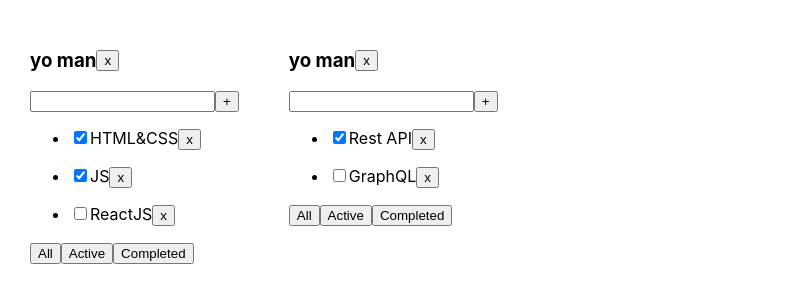
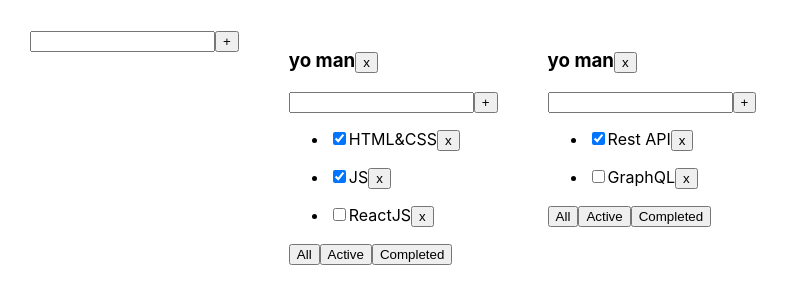
Before and after one commit to YuryDash/new-todo, a React (Create React App) app: page / in a window 1280 px wide. Shown: the top 304 px of the page, without its empty margins (0-789 px from the left). Built offline with nearby package versions, Linux system fonts and the light colour scheme.

Commit message:
editableSpan, AddItemForm

```diff
--- /dev/null
+++ b/src/AddItemForm.tsx
@@ -0,0 +1,47 @@
+import React, { ChangeEvent, KeyboardEvent, useState } from "react";
+
+
+type AddItemFormPropsType = {
+  addItems: (title: string) => void
+}
+
+export const AddItemForm: React.FC<AddItemFormPropsType> = ({
+                                                              addItems
+                                                            }) => {
+  let [title, setTitle] = useState("");
+  const [error, setError] = useState<string | null>(null);
+
+  const addItem = () => {
+    debugger
+    if (title.trim() !== "") {
+      addItems(title);
+      setTitle("");
+    } else {
+      setError("Title is required");
+    }
+  };
+  const onChangeHandler = (e: ChangeEvent<HTMLInputElement>) => {
+    setTitle(e.currentTarget.value);
+  };
+
+  const onKeyDownHandler = (e: KeyboardEvent<HTMLInputElement>) => {
+    setError(null);
+    if (e.key === "Enter") {
+      addItem();
+    }
+  };
+
+  return (
+    <div>
+      <input
+        type="text"
+        onChange={onChangeHandler}
+        onKeyDown={onKeyDownHandler}
+        value={title}
+      />
+      <button onClick={addItem}>+</button>
+      {error && <div> {error} </div>}
+    </div>
+  );
+
+};
--- a/src/App.tsx
+++ b/src/App.tsx
@@ -2,6 +2,7 @@ import React, { useState } from "react";
 import "./App.css";
 import { TaskType, Todolist } from "./Todolist";
 import { v1 } from "uuid";
+import { AddItemForm } from "./AddItemForm";
 
 function App() {
   let todolistID1 = v1();
@@ -39,6 +40,7 @@ function App() {
   };
 
   const addTask = (title: string, todoID: string) => {
+    debugger
     const newTask = { id: v1(), title, isDone: false };
     tasks[todoID] = [newTask, ...tasks[todoID]];
     setTasks({ ...tasks });
@@ -58,8 +60,27 @@ function App() {
     setTasks({...tasks})
   };
 
+  const addTodo = (title: string) => {
+    let newTodoID = v1();
+    let newTodo:TodolistType = {id: newTodoID, title, filter:'all'}
+    setTodolists([newTodo, ...todolists])
+    setTasks( {...tasks, [newTodoID]: []} )
+  }
+
+  const changeTaskTitle = (taskID: string, title:string, todoID:string) => {
+    tasks[todoID] = tasks[todoID].map( el => el.id === taskID ? {...el, title } : el )
+    setTasks({...tasks})
+  }
+
+  const todoChangeTitle = (title: string, todoID: string) => {
+    console.log( title,': title', ' - ', todoID,': todoID' );
+    todolists = todolists.map( el => el.id === todoID ? {...el , title} : el )
+    setTodolists( [...todolists] )
+  }
+
   return (
     <div className="App">
+      <AddItemForm addItems={addTodo}/>
       {
         todolists.map(todo => {
           let tasksForTodo = tasks[todo.id];
@@ -80,6 +101,8 @@ function App() {
             addTask={addTask}
             onChangeTaskStatus={onChangeTaskStatus}
             removeTodo={removeTodo}
+            changeTaskTitle={changeTaskTitle}
+            todoChangeTitle={todoChangeTitle}
           />;
         })
       }
--- /dev/null
+++ b/src/EditableSpan.tsx
@@ -0,0 +1,37 @@
+import React, { ChangeEvent, useState } from "react";
+
+type EditableSpanPropsType = {
+  title: string
+  onTitleChange: (title: string) => void
+};
+export const EditableSpan: React.FC<EditableSpanPropsType> = ({
+                                                                title,
+                                                                onTitleChange
+                                                              }) => {
+  const [editMode, setEditMode] = useState(false);
+  const [titleValue, setTitleValue] = useState('');
+
+  const activateEditMode = () => {
+    setEditMode( true )
+    setTitleValue( title )
+  }
+
+  const deactivateEditMode = () => {
+    setEditMode(false)
+    onTitleChange( titleValue )
+  }
+
+const onChangeHandle = (e:ChangeEvent<HTMLInputElement>) => {
+  console.log(e.currentTarget.value);
+    setTitleValue( e.currentTarget.value )
+}
+  return (
+    <span>
+      {
+        editMode
+          ? <input type="text" value={titleValue} onChange={onChangeHandle} autoFocus  onBlur={deactivateEditMode}/>
+          : <span onDoubleClick={activateEditMode}>{title}</span>
+      }
+    </span>
+  );
+};
--- a/src/Todolist.tsx
+++ b/src/Todolist.tsx
@@ -1,5 +1,7 @@
-import React, { ChangeEvent, useState, KeyboardEvent } from "react";
+import React, { ChangeEvent } from "react";
+import { AddItemForm } from "./AddItemForm";
 import { FilterType } from "./App";
+import { EditableSpan } from "./EditableSpan";
 
 type TodolistPropsType = {
   title: string
@@ -10,6 +12,8 @@ type TodolistPropsType = {
   onChangeTaskStatus: (taskID: string, isDone: boolean, todoID: string) => void
   todoID: string
   removeTodo: (todoID: string) => void
+  changeTaskTitle: (taskID: string, title: string, todoID: string) => void
+  todoChangeTitle: (title: string, todoID: string) => void
 }
 
 export type TaskType = {
@@ -25,23 +29,26 @@ export const Todolist: React.FC<TodolistPropsType> = ({
                                                         addTask,
                                                         onChangeTaskStatus,
                                                         todoID,
-                                                        removeTodo
+                                                        removeTodo,
+                                                        changeTaskTitle,
+                                                        todoChangeTitle
                                                       }) => {
-
-  const [taskTitle, setTaskTitle] = useState("");
 
   const taskMapped = task.map(el => {
     const onClickDeleteHandler = () => {
       removeTask(el.id, todoID);
     };
     const onChangeTaskStatusHandle = (e: ChangeEvent<HTMLInputElement>) => {
-      onChangeTaskStatus(el.id, e.currentTarget.checked,todoID);
+      onChangeTaskStatus(el.id, e.currentTarget.checked, todoID);
     };
+    const onTitleChange = (title: string) => {
+     changeTaskTitle( el.id, title, todoID )
+    }
     return (
       <ul key={el.id}>
         <li>
           <input type="checkbox" checked={el.isDone} onChange={onChangeTaskStatusHandle} />
-          <span>{el.title}</span>
+          <EditableSpan title={el.title} onTitleChange={onTitleChange}/>
           <button onClick={onClickDeleteHandler}>x</button>
         </li>
       </ul>
@@ -50,38 +57,25 @@ export const Todolist: React.FC<TodolistPropsType> = ({
   const onClickChangeFilterHandle = (filter: FilterType) => {
     changeFilter(filter, todoID);
   };
-  const onChangeFieldHandle = (e: ChangeEvent<HTMLInputElement>) => {
-    setTaskTitle(e.currentTarget.value);
+  const deleteTodoHandler = () => {
+    removeTodo(todoID);
   };
-  const onCLickAddTaskHandle = () => {
-    if (taskTitle !== "")
-      addTask(taskTitle.trim(), todoID);
-    setTaskTitle("");
+  const addTaskHandler = (title: string) => {
+    addTask(title, todoID);
   };
-  const onKeyDownHandle = (e: KeyboardEvent<HTMLInputElement>) => {
-    if (e.key === "Enter") {
-      onCLickAddTaskHandle();
-    }
-  };
-
-  const deleteTodoHandler = () => {
-    removeTodo( todoID )
+  const onTodoTitleChange = (title: string) => {
+    todoChangeTitle( title, todoID )
   }
-
   return (
     <div>
       <div>
-        <div style={{display:"flex", alignItems:"center"}}>
-          <h3>{title}</h3>
-          <div>
+
+          <h3>
+            <EditableSpan title={title} onTitleChange={onTodoTitleChange}/>
             <button onClick={deleteTodoHandler}>x</button>
-          </div>
-        </div>
-        <div>
-          <input type="text" onChange={onChangeFieldHandle} onKeyDown={onKeyDownHandle} value={taskTitle} />
-          <button onClick={onCLickAddTaskHandle}>+</button>
-        </div>
-        {taskMapped}
+          </h3>
+          <AddItemForm addItems={addTaskHandler} />
+          {taskMapped}
         <div>
           <button onClick={() => onClickChangeFilterHandle("all")}>All</button>
           <button onClick={() => onClickChangeFilterHandle("active")}>Active</button>
```
